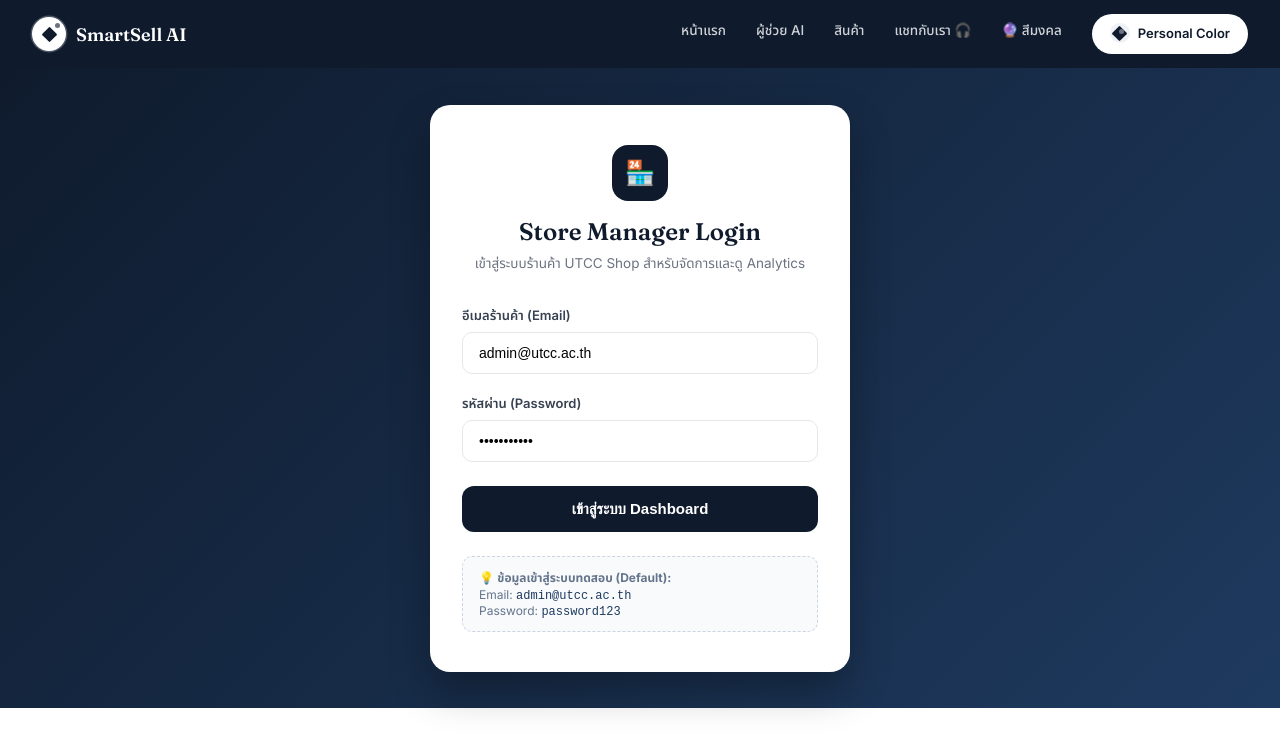
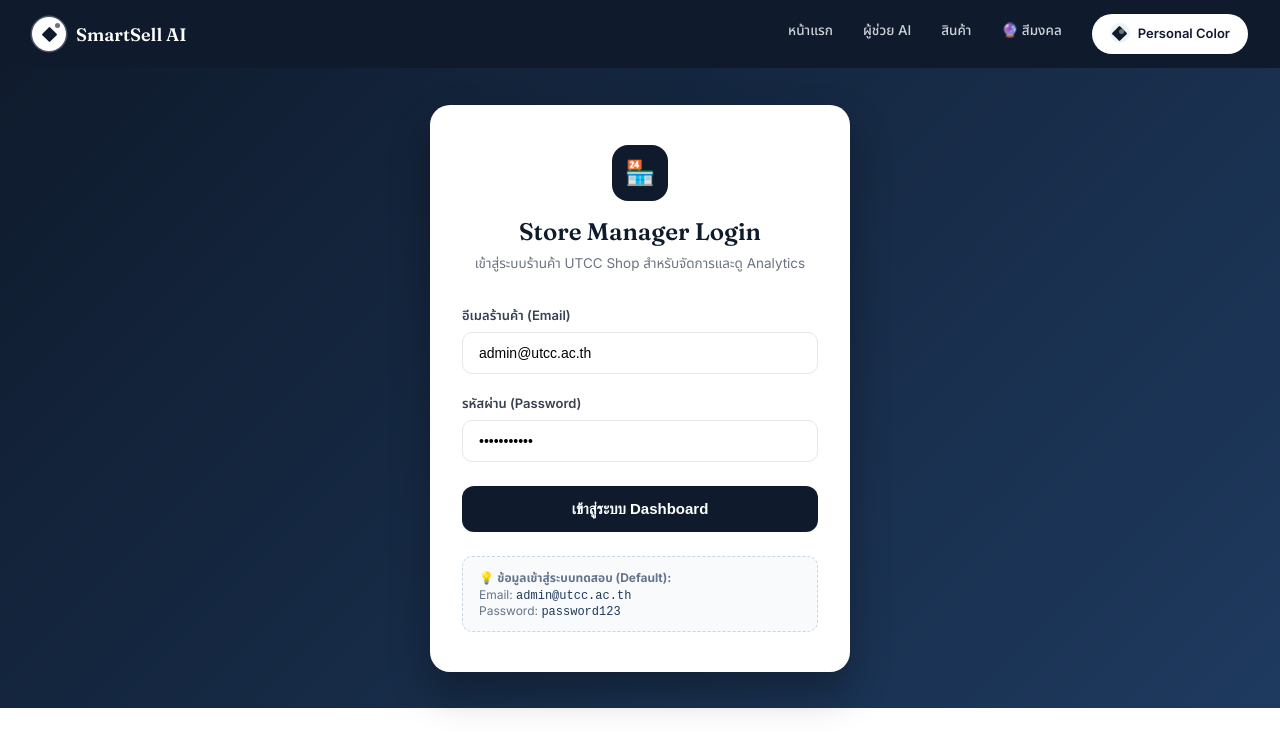
Before and after one commit to disspakin/smartsell, a React (Vite) app in the folder frontend/: page /admin/login in a window 1280 px wide. Shown: the top 750 px of the page. Built offline with nearby package versions, Linux system fonts and the light colour scheme.

Commit message:
fix: remove Chat Support from navigation menus per original requirement

```diff
--- a/frontend/src/components/BottomNav.jsx
+++ b/frontend/src/components/BottomNav.jsx
@@ -24,7 +24,6 @@ export default function BottomNav() {
     { path: '/', label: 'หน้าแรก', icon: '🏠' },
     { path: '/assistant', label: 'ผู้ช่วย AI', icon: '✨' },
     { path: '/products', label: 'สินค้า', icon: '🛍️' },
-    { path: '/support', label: 'แชทกับเรา', icon: '🎧' },
     { path: '/lucky-color', label: 'สีมงคล', icon: '🔮' },
     { path: '/personal-color', label: 'Personal Color', icon: '🎨' },
   ];
--- a/frontend/src/components/Navbar.jsx
+++ b/frontend/src/components/Navbar.jsx
@@ -18,7 +18,6 @@ export default function Navbar() {
           <Link to="/" className={isActive('/')}>หน้าแรก</Link>
           <Link to="/assistant" className={isActive('/assistant')}>ผู้ช่วย AI</Link>
           <Link to="/products" className={isActive('/products')}>สินค้า</Link>
-          <Link to="/support" className={isActive('/support')}>แชทกับเรา 🎧</Link>
           <Link to="/lucky-color" className={isActive('/lucky-color')}>🔮 สีมงคล</Link>
           <Link
             to="/personal-color"
@@ -46,7 +45,6 @@ export default function Navbar() {
         <Link to="/" onClick={() => setMenuOpen(false)}>หน้าแรก</Link>
         <Link to="/assistant" onClick={() => setMenuOpen(false)}>ผู้ช่วย AI</Link>
         <Link to="/products" onClick={() => setMenuOpen(false)}>สินค้า</Link>
-        <Link to="/support" onClick={() => setMenuOpen(false)}>แชทกับเรา 🎧</Link>
         <Link to="/lucky-color" onClick={() => setMenuOpen(false)}>🔮 สีมงคล</Link>
         <Link to="/personal-color" onClick={() => setMenuOpen(false)}>🎨 Personal Color</Link>
       </div>
```
